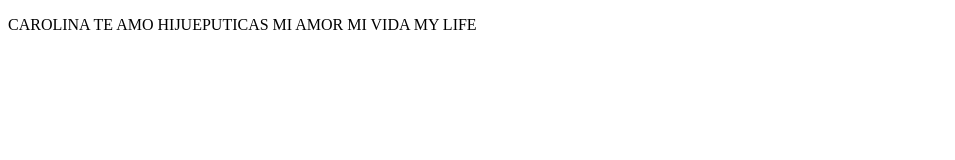
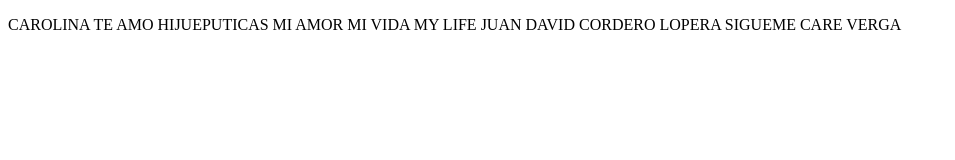
Before and after one commit to moodlejd/CoursePrework, a plain HTML site: page index.html in a window 1280 px wide. Shown: the whole page, without its empty margins (0-955 px from the left). Drawn offline with Linux system fonts and the light colour scheme.

Commit message:
Cambios agregamos sitiode twitch

```diff
--- a/index.html
+++ b/index.html
@@ -9,6 +9,8 @@
 <body>
    <P>
        CAROLINA TE AMO HIJUEPUTICAS MI AMOR MI VIDA MY LIFE
+       JUAN DAVID CORDERO LOPERA
+       SIGUEME CARE VERGA
    </P>
 </body>
 </html>
```
